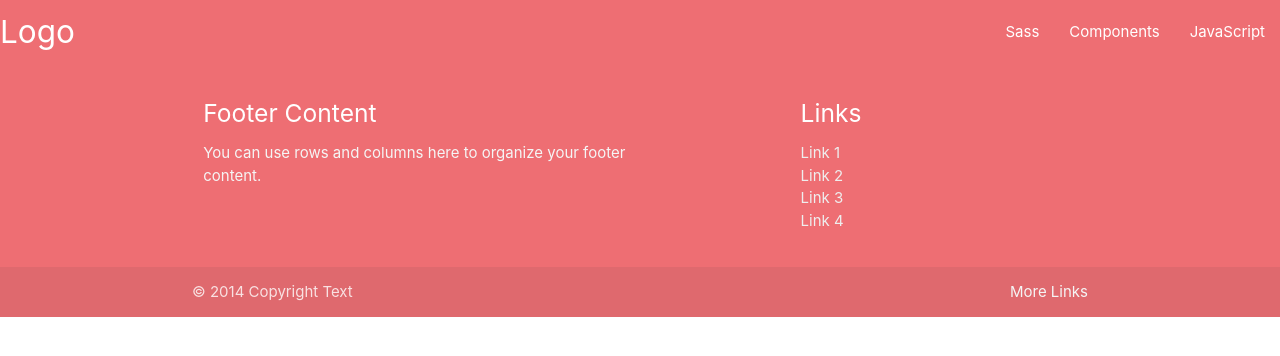
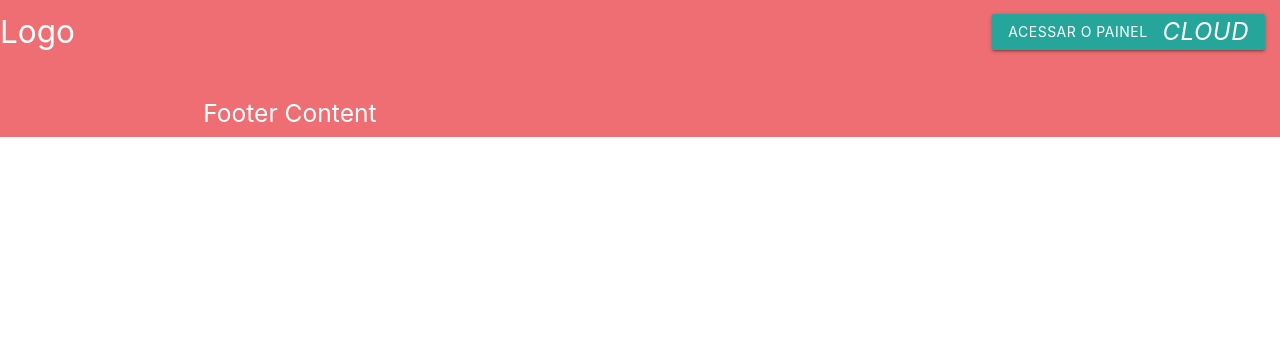
Before and after one commit to igorjsoares/apitutorial, a PHP site: page / in a window 1280 px wide. Shown: the top 356 px of the page. Run offline with PHP 8.4, Linux system fonts and the light colour scheme.

Commit message:
Atualização teste Materialize - Adequação de conteudo NAvbare footer

```diff
--- a/index.php
+++ b/index.php
@@ -13,39 +13,21 @@
 
     <body>
         <nav>
-    <div class="nav-wrapper">
-      <a href="#" class="brand-logo">Logo</a>
-      <ul id="nav-mobile" class="right hide-on-med-and-down">
-        <li><a href="sass.html">Sass</a></li>
-        <li><a href="badges.html">Components</a></li>
-        <li><a href="collapsible.html">JavaScript</a></li>
-      </ul>
-    </div>
-  </nav>
+            <div class="nav-wrapper">
+            <a href="#!" class="brand-logo">Logo</a>
+            <ul class="right hide-on-med-and-down">
+                <li><a class="waves-effect waves-light btn">Acessar o Painel <i class="material-icons right">cloud</i></a></li>
+            </ul>
+            </div>
+        </nav>
 
 
         <footer class="page-footer">
           <div class="container">
             <div class="row">
-              <div class="col l6 s12">
+              <div class="col l12 s12">
                 <h5 class="white-text">Footer Content</h5>
-                <p class="grey-text text-lighten-4">You can use rows and columns here to organize your footer content.</p>
               </div>
-              <div class="col l4 offset-l2 s12">
-                <h5 class="white-text">Links</h5>
-                <ul>
-                  <li><a class="grey-text text-lighten-3" href="#!">Link 1</a></li>
-                  <li><a class="grey-text text-lighten-3" href="#!">Link 2</a></li>
-                  <li><a class="grey-text text-lighten-3" href="#!">Link 3</a></li>
-                  <li><a class="grey-text text-lighten-3" href="#!">Link 4</a></li>
-                </ul>
-              </div>
-            </div>
-          </div>
-          <div class="footer-copyright">
-            <div class="container">
-            © 2014 Copyright Text
-            <a class="grey-text text-lighten-4 right" href="#!">More Links</a>
             </div>
           </div>
         </footer>
```
